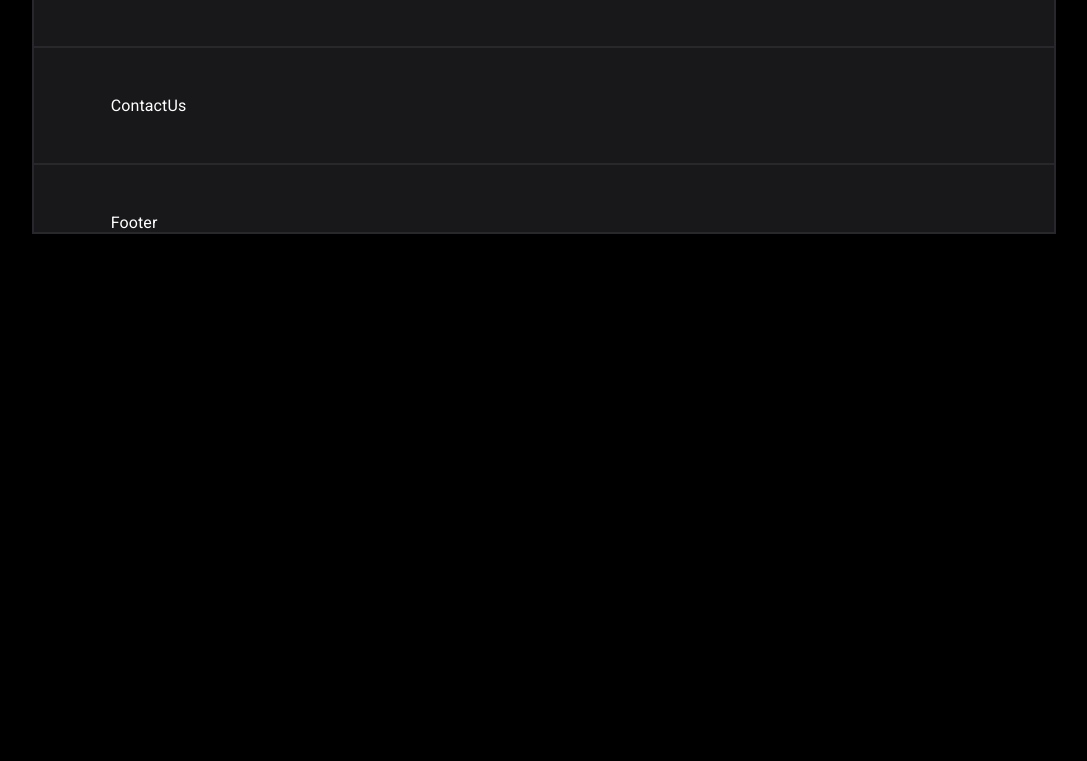
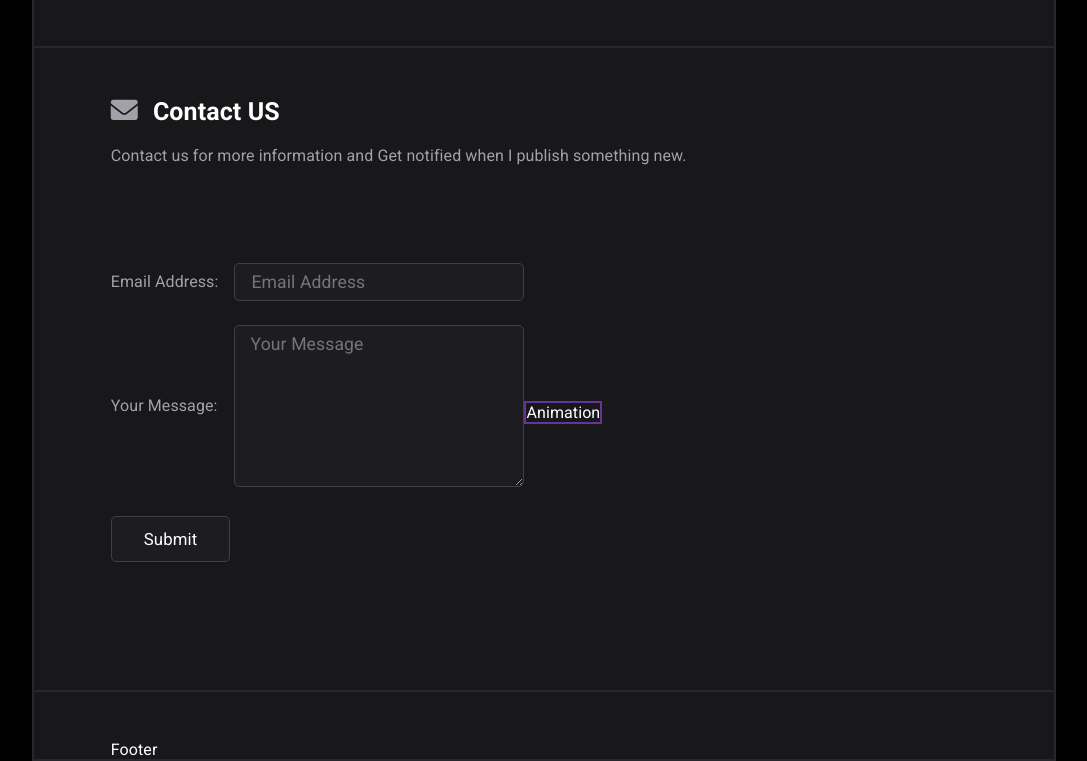
Before and after one commit to redarashid/potfolio, a React (Create React App) app: page / in a window 1280 px wide. Shown: the part 2440-3201 px from the top of the page, without its empty margins (96-1183 px from the left). Before the commit the page ends 2674 px from the top, so only its background shows below. Built offline with nearby package versions, Linux system fonts and the light colour scheme.

Commit message:
first commit

```diff
--- a/src/components/4.contact/ContactUs.css
+++ b/src/components/4.contact/ContactUs.css
@@ -0,0 +1,64 @@
+
+section.contact-us .title {
+    font-size: 25px;
+    margin-bottom: 20px;
+}
+section.contact-us .title i {
+    color: var(--subtitle);
+    padding-right: 15px;
+    font-size: 27px;
+}
+section.contact-us .sup-title {
+    color: var(--subtitle);
+    margin-top: 0.7rem;
+    margin-bottom: 1.1rem;
+}
+section.contact-us label {
+    color: var(--subtitle);
+}
+section.contact-us form {
+    margin: 5rem 0;
+}
+section.contact-us #email,
+section.contact-us #message {
+    all: unset;
+    background-color: rgba(63, 63, 70, 0.15);
+    border: 1px solid rgb(63 63 70);
+    width: 16rem;
+    padding: 0.5rem 1rem;
+    margin-left: 1rem;
+    border-radius: 5px;
+    transition: 0.3s;
+    font-size: 1.1rem;
+}
+section.contact-us #email:focus,
+section.contact-us #message:focus {
+    border: 1px solid rgb(45 212 191);
+}
+
+section.contact-us #email:hover,
+section.contact-us #message:hover {
+    border: 1px solid rgb(45 212 191);
+}
+section.contact-us #message {
+    min-height: 9rem;
+    resize: vertical;
+}
+section.contact-us button {
+    background-color: rgba(63, 63, 70, 0.15);
+    border: 1px solid rgb(63 63 70);
+    border-radius: 5px;
+    transition: 0.3s;
+    padding: 0.75rem 2rem;
+    text-align: center;
+    font-size: 1.05rem;
+    text-transform: capitalize;
+
+    border-radius: 5px;
+    transition: 0.3s;
+    margin-top: 1.8rem;
+    cursor: pointer;
+}
+section.contact-us button:hover {
+    scale: 0.97;
+}
--- a/src/components/4.contact/ContactUs.js
+++ b/src/components/4.contact/ContactUs.js
@@ -3,9 +3,35 @@ import './ContactUs.css'
 
 const ContactUs = () => {
   return (
-    <div>
-      ContactUs
-    </div>
+    <section className='contact-us'>
+      <h1 className='title'>
+        <i class="fa-solid fa-envelope"></i>
+        Contact US
+      </h1>
+      <p className='sup-title'>
+        Contact us for more information and Get notified when I publish
+        something new.
+      </p>
+
+      <div className='flex'>
+        <form className=''>
+
+          <div className='flex'>
+            <label htmlFor='email'>Email Address:</label>
+            <input placeholder='Email Address' required type='email' id='email'/>
+          </div>
+
+          <div className='flex' style={{marginTop: '24px'}}>
+            <label htmlFor='message'>Your Message:</label>
+            <textarea  placeholder='Your Message' name='' id='message'></textarea>
+          </div>
+
+          <button className="submit">Submit</button>
+        </form>
+
+        <div className='animation border'>Animation</div>
+      </div>
+    </section>
   )
 }
 
```
